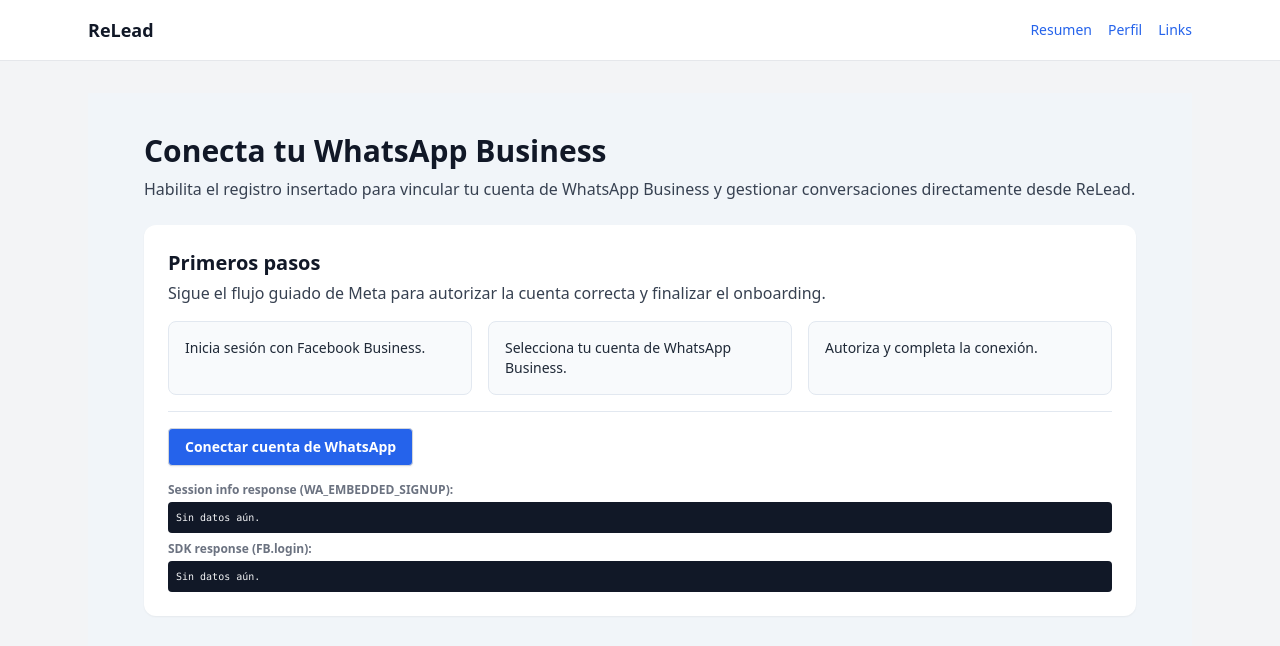
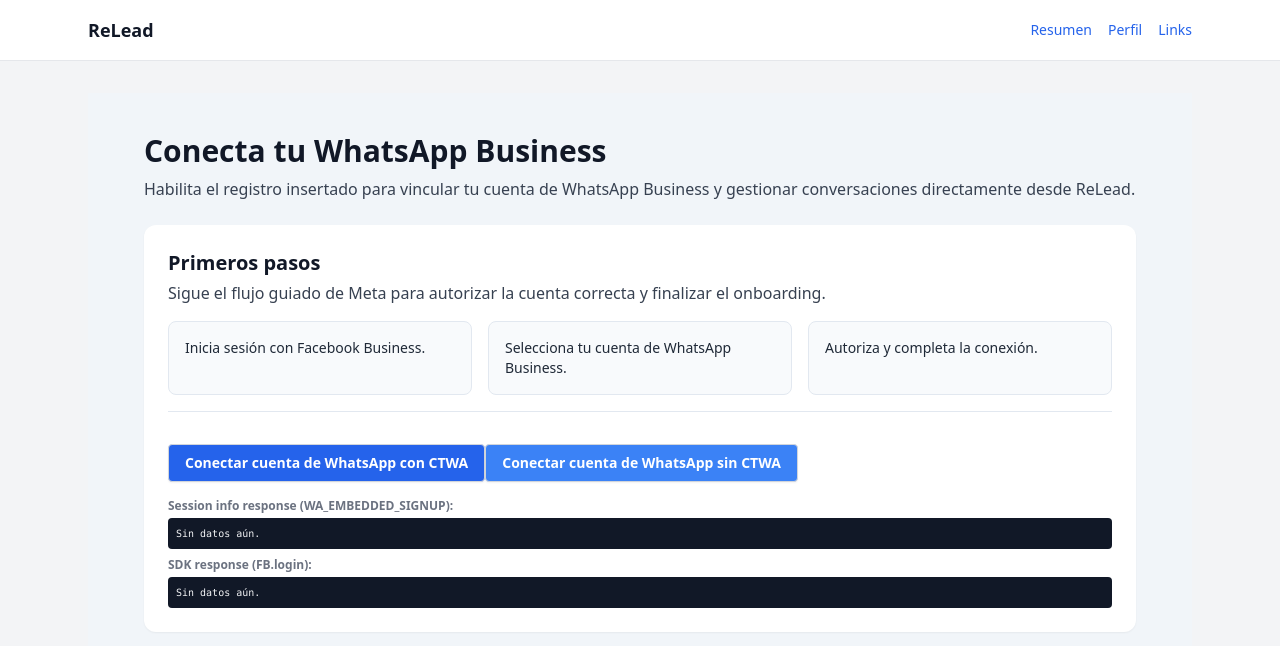
Before and after one commit to ricardomartinezh-code/relead-app, a Next.js app: page /dashboard/whatsapp in a window 1280 px wide. Shown: the top 646 px of the page. Built offline with nearby package versions, Linux system fonts and the light colour scheme; no server answers.

Commit message:
Add WhatsApp embedded signup variants for CTWA and non-CTWA (#30)

```diff
--- a/src/app/dashboard/whatsapp/WhatsappEmbeddedSignup.tsx
+++ b/src/app/dashboard/whatsapp/WhatsappEmbeddedSignup.tsx
@@ -5,7 +5,9 @@
 declare const FB: any;
 
 const allowedOrigins = ["https://www.facebook.com", "https://web.facebook.com"];
-const WHATSAPP_CONFIG_ID = process.env.NEXT_PUBLIC_META_WHATSAPP_CONFIG_ID;
+const WHATSAPP_CONFIG_ID_CTWA = process.env.NEXT_PUBLIC_META_WHATSAPP_CONFIG_ID_CTWA;
+const WHATSAPP_CONFIG_ID_NO_CTWA =
+  process.env.NEXT_PUBLIC_META_WHATSAPP_CONFIG_ID_NO_CTWA;
 
 type EmbeddedSignupMessage = any;
 type FbAuthResponse = { code?: string | null } | null;
@@ -134,15 +136,18 @@
     })();
   };
 
-  const launchWhatsAppSignup = () => {
+  const launchWhatsAppSignupWithConfig = (
+    configId: string | undefined,
+    variantLabel: string
+  ) => {
     setSessionInfo(null);
     setSdkResponse(null);
     setSubmitError(null);
 
-    if (!WHATSAPP_CONFIG_ID) {
-      console.error("Falta NEXT_PUBLIC_META_WHATSAPP_CONFIG_ID");
+    if (!configId) {
+      console.error("Falta configId para la variante:", variantLabel);
       setSubmitError(
-        "Falta configurar el ID de configuración de WhatsApp (NEXT_PUBLIC_META_WHATSAPP_CONFIG_ID)."
+        `Falta configurar el ID de configuración de WhatsApp para la variante "${variantLabel}".`
       );
       return;
     }
@@ -160,27 +165,44 @@
         fbLoginCallback(response);
       },
       {
-        config_id: WHATSAPP_CONFIG_ID,
+        config_id: configId,
         response_type: "code",
         override_default_response_type: true,
-        extras: {
-          featureType: "whatsapp_business_app_onboarding",
-          sessionInfoVersion: "3",
-          version: "v3",
-        },
+        extras: { version: "v3" },
       }
     );
+  };
+
+  const launchWhatsAppSignupCtwa = () => {
+    launchWhatsAppSignupWithConfig(WHATSAPP_CONFIG_ID_CTWA, "CTWA");
+  };
+
+  const launchWhatsAppSignupNoCtwa = () => {
+    launchWhatsAppSignupWithConfig(WHATSAPP_CONFIG_ID_NO_CTWA, "sin CTWA");
   };
 
   return (
     <div className="space-y-4">
       <button
         type="button"
-        onClick={launchWhatsAppSignup}
+        onClick={launchWhatsAppSignupCtwa}
         disabled={isSubmitting}
         className="rounded bg-blue-600 px-4 py-2 text-sm font-semibold text-white disabled:opacity-50"
       >
-        {isSubmitting ? "Conectando con WhatsApp..." : "Conectar cuenta de WhatsApp"}
+        {isSubmitting
+          ? "Conectando con WhatsApp..."
+          : "Conectar cuenta de WhatsApp con CTWA"}
+      </button>
+
+      <button
+        type="button"
+        onClick={launchWhatsAppSignupNoCtwa}
+        disabled={isSubmitting}
+        className="mt-2 rounded bg-blue-500 px-4 py-2 text-sm font-semibold text-white disabled:opacity-50"
+      >
+        {isSubmitting
+          ? "Conectando con WhatsApp..."
+          : "Conectar cuenta de WhatsApp sin CTWA"}
       </button>
 
       {submitError && (
```
